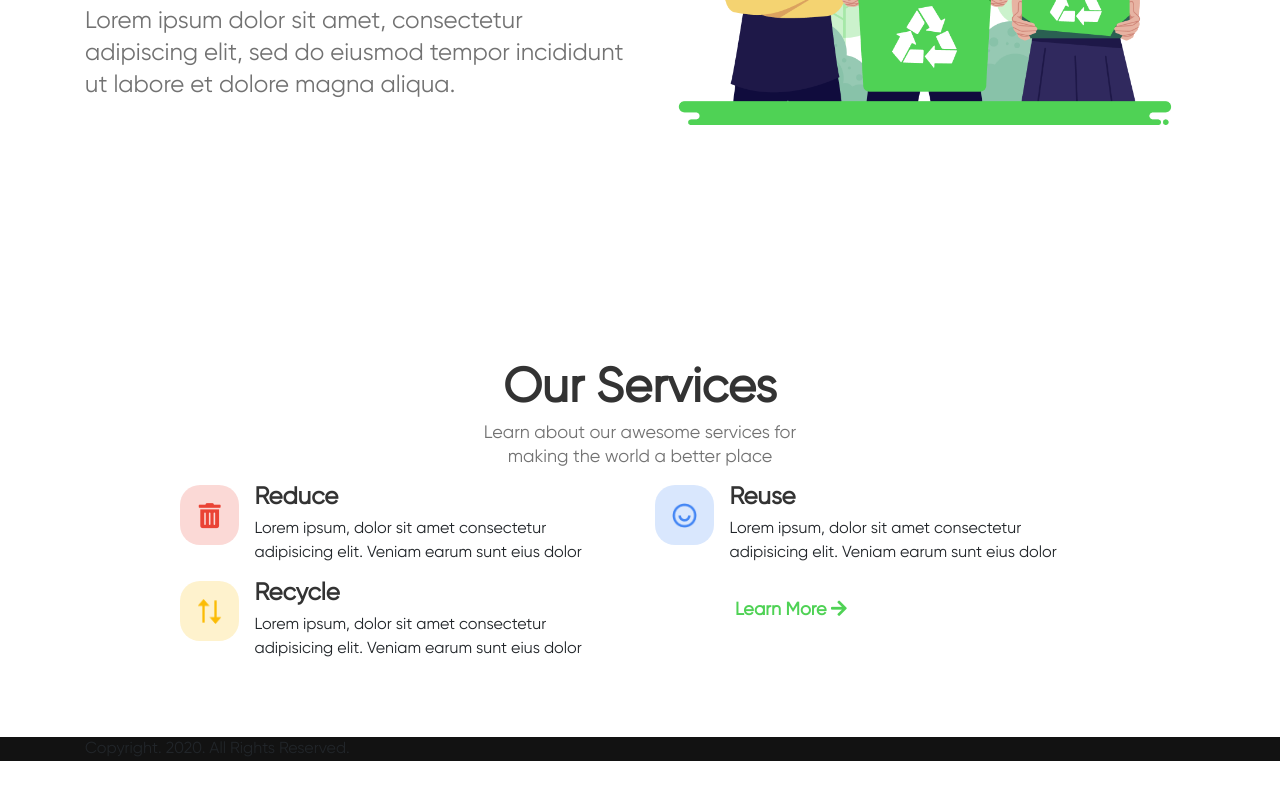
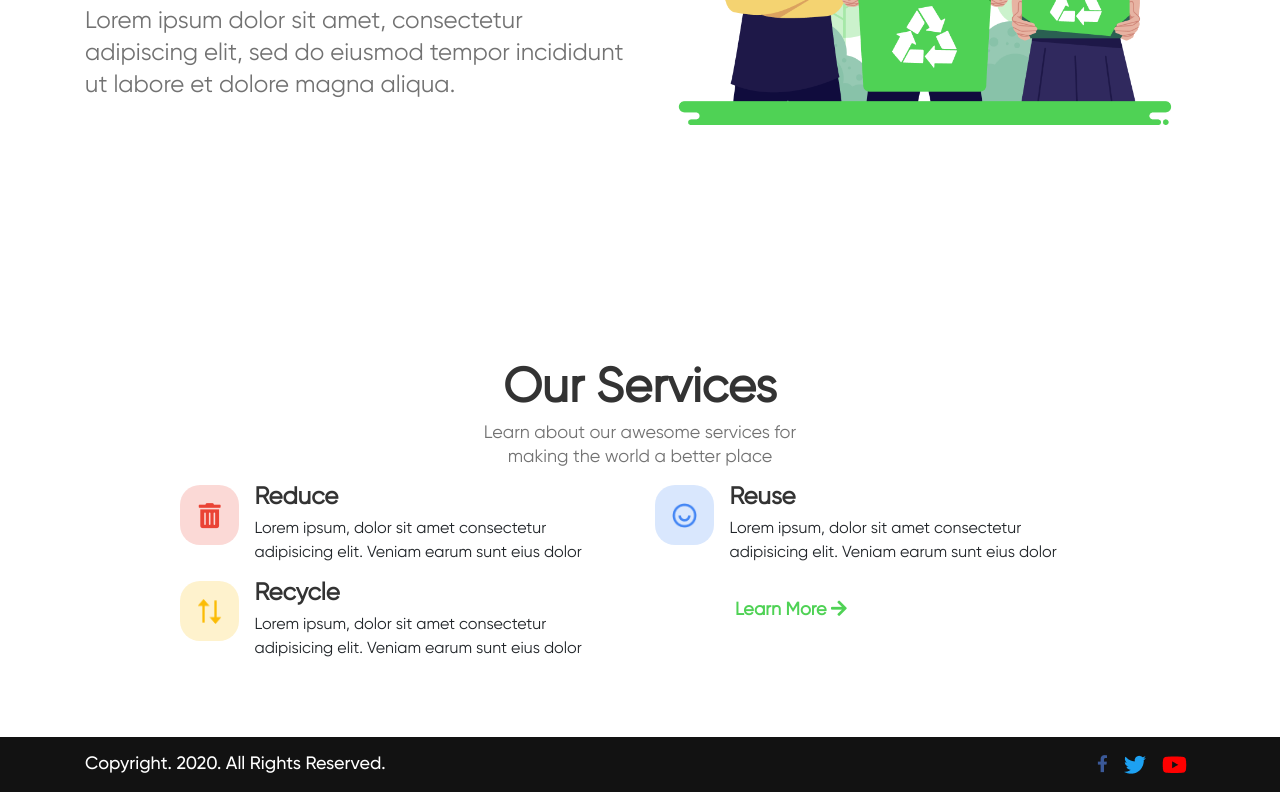
Before and after one commit to kusumghimire/Recyclr, a plain HTML site: page index.html in a window 1280 px wide. Shown: the part 506-1298 px from the top of the page. Before the commit the page ends 1267 px from the top, so only its background shows below. Drawn offline with nearby package versions, Linux system fonts and the light colour scheme.

Commit message:
icons added to footer

```diff
--- a/css/style.scss
+++ b/css/style.scss
@@ -77,7 +77,7 @@ nav {
     }
   }
 }
-.mt-medium-padding{
+.mt-medium-padding {
   padding: 60px 0;
 }
 // Banner section
@@ -156,22 +156,22 @@ nav {
     align-items: center;
     justify-content: center;
     margin-right: 15px;
-    .fas{
+    .fas {
       font-size: 25px;
-      color: #EA4335;
+      color: #ea4335;
     }
-    img{
+    img {
       width: 25px;
       height: 25px;
     }
   }
-  .use{
+  .use {
     background: rgba(66, 133, 244, 0.2);
   }
-  .recycle{
+  .recycle {
     background: rgba(251, 188, 5, 0.2);
   }
-  .learn{
+  .learn {
     width: 80px;
     background-color: transparent;
     margin-right: 0;
@@ -185,16 +185,32 @@ nav {
       color: $secondaryColor;
     }
   }
-  a{
+  a {
     font-style: normal;
-font-weight: bold;
-font-size: 18px;
-line-height: 22px;
-color: #4FD255;
-text-decoration: none;
-
+    font-weight: bold;
+    font-size: 18px;
+    line-height: 22px;
+    color: #4fd255;
+    text-decoration: none;
   }
 }
-footer{
+footer {
   background: #121212;
+  padding-top: 15px;
+  padding-bottom: 15px;
+  span {
+    color: #fff;
+    font-style: normal;
+  font-family: "Gilroy-Medium ☞";
+    font-size: 18px;
+    line-height: 24px;
+  }
 }
+.mt-social-icons {
+  li {
+    list-style: none;
+    a{
+      padding: 0 0.5rem;
+    }
+  }
+}
--- a/index.html
+++ b/index.html
@@ -137,13 +137,27 @@
 
 
   <footer>
-<div class="container">
+    <section class="container">
       <div class="row">
-    <div class="col-md-6">
+        <div class="col-12 col-md-6">
           <span>Copyright. 2020. All Rights Reserved.</span>
         </div>
+        <div class="col-12 col-md-6 d-flex justify-content-end mt-social-icons">
+          <li>
+            <a href="">
+              <img src="/img/facebook-f.png" alt="" srcset=""></a>
+          </li>
+          <li>
+            <a href="">
+              <img src="/img/twitter.png" alt="" srcset=""></a>
+          </li>
+          <li>
+            <a href="">
+              <img src="/img/youtube.png" alt="" srcset=""></a>
+          </li>
         </div>
       </div>
+    </section>
   </footer>
 
   <script src="https://code.jquery.com/jquery-3.5.1.slim.min.js"
```
Also changed, not shown: css/style.css, img/facebook-f.png (added), img/twitter.png (added), img/youtube.png (added), 1 other file. Lines whose indentation alone changed are shown as unchanged.
